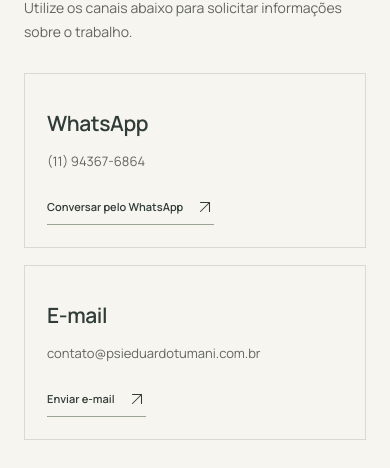
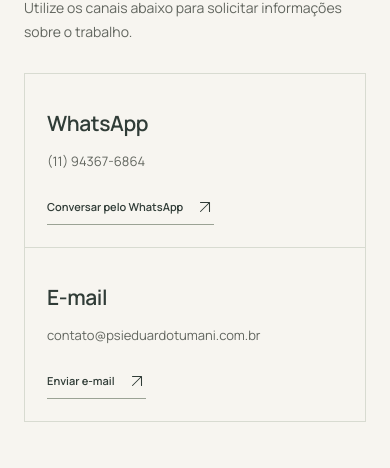
Before and after one commit to eduardotumani04/sitepsicologia, a Next.js app: page /contato in a window 390 px wide. Shown: the part 819-1287 px from the top of the page. Built offline with nearby package versions, Linux system fonts and the light colour scheme; no server answers.

Commit message:
style: agrupa WhatsApp e e-mail lado a lado na mesma caixa

```diff
--- a/src/app/contato/contato.module.css
+++ b/src/app/contato/contato.module.css
@@ -1,5 +1,18 @@
 .intro:global(.interior-intro) {
   max-width: 950px;
+}
+
+.channels {
+  gap: 0;
+  border: 1px solid var(--line);
+}
+
+.channels > :global(.contact-channel) {
+  border: 0;
+}
+
+.channels > :global(.contact-channel + .contact-channel) {
+  border-left: 1px solid var(--line);
 }
 
 .channels > :global(.contact-channel:first-child) {
@@ -45,6 +58,11 @@
 }
 
 @media (max-width: 767px) {
+  .channels > :global(.contact-channel + .contact-channel) {
+    border-left: 0;
+    border-top: 1px solid var(--line);
+  }
+
   .modalities {
     grid-template-columns: minmax(0, 1fr);
     gap: 28px;
```
